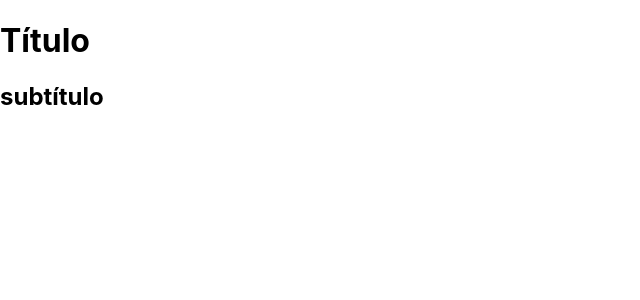
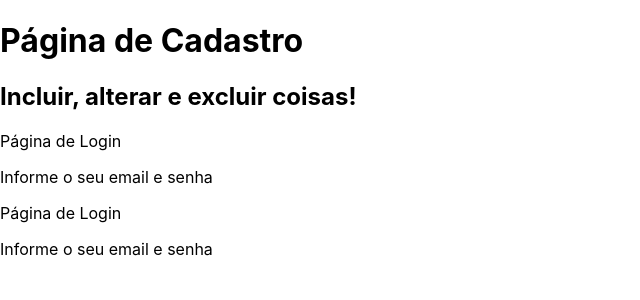
Before and after one commit to laerthnardelli/curso-nextjs, a Next.js app in the folder react-review/: page /basicos/usandoTitulo in a window 1280 px wide. Shown: the top 300 px of the page, without its empty margins (0-640 px from the left). Built offline with nearby package versions, Linux system fonts and the light colour scheme.

Commit message:
Property Component

```diff
--- a/react-review/components/Titulo.jsx
+++ b/react-review/components/Titulo.jsx
@@ -1,8 +1,13 @@
-export default function Titulo() {
-  return (
+export default function Titulo(props) {
+  return props.pequeno ? (
     <>
-      <h1>Título</h1>
-      <h2>subtítulo</h2>
+      <p>{props.principal}</p>
+      <p>{props.secundario}</p>
+    </>
+  ) : (
+    <>
+      <h1>{props.principal}</h1>
+      <h2>{props.secundario}</h2>
     </>
   );
 }
--- a/react-review/pages/basicos/usandoTitulo.jsx
+++ b/react-review/pages/basicos/usandoTitulo.jsx
@@ -3,7 +3,20 @@
 export default function usandoTitulo() {
     return (
         <div>
-            <Titulo />
+            <Titulo
+                principal="Página de Cadastro"
+                secundario="Incluir, alterar e excluir coisas!"
+            />
+            <Titulo
+                principal="Página de Login"
+                secundario="Informe o seu email e senha"
+                pequeno={true}
+            />
+            <Titulo
+                principal="Página de Login"
+                secundario="Informe o seu email e senha"
+                pequeno
+            />
         </div>
     );
 }
```
